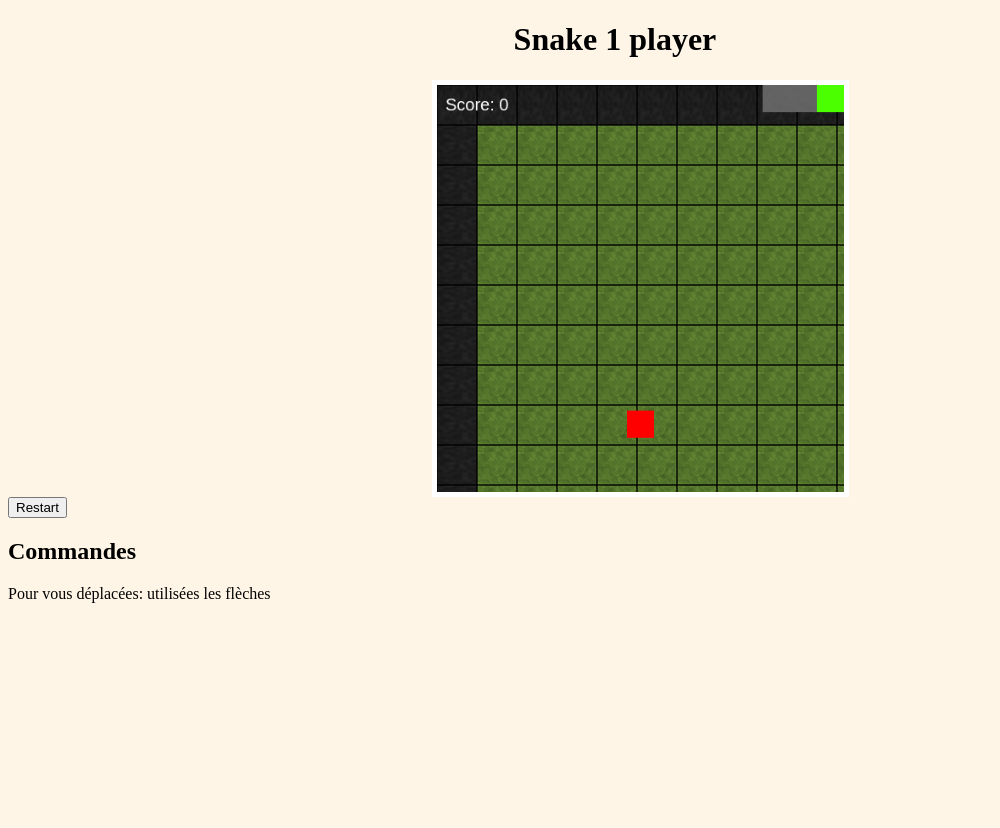
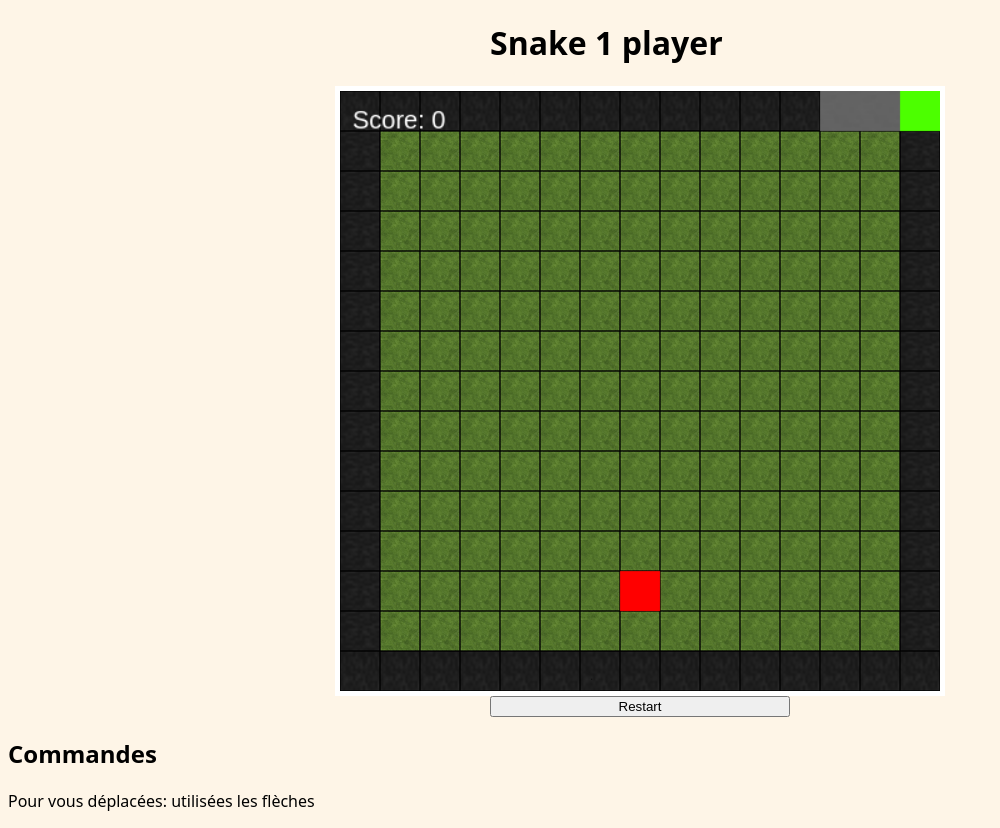
Before and after one commit to Jerem-EstIcI/Snake-game, a plain HTML site: page index.html in a window 1280 px wide. Shown: the whole page, without its empty margins (0-1000 px from the left). Before the commit the page ends 800 px from the top, so only its background shows below. Drawn offline with Linux system fonts and the light colour scheme.

Commit message:
Update style.css

```diff
--- a/style.css
+++ b/style.css
@@ -1,21 +1,29 @@
 body{
 	background-color: #FEF5E7;
+	font-family:system-ui,-apple-system,"Segoe UI",Roboto,"Helvetica Neue",Arial,"Noto Sans","Liberation Sans",sans-serif,"Apple Color Emoji","Segoe UI Emoji","Segoe UI Symbol","Noto Color Emoji";
 }
 
 .center {
   display: block;
   margin-left: auto;
   margin-right: auto;
-  width: 20%;
+  width: 300px;
 }
 
-canvas {
+#canvas {
 	border: 5px solid white;
   	padding: 0;
     	margin: auto;
     	display: block;
-  	width: 32.2%;
+	height: 600px;
+	width: 600px;
 	background-image:
 		url('IMG/HTML/background.png');
+}
 
+#restart {
+	display: block;
+	margin-left: auto;
+	margin-right: auto;
+	width: 300px;
 }
```
